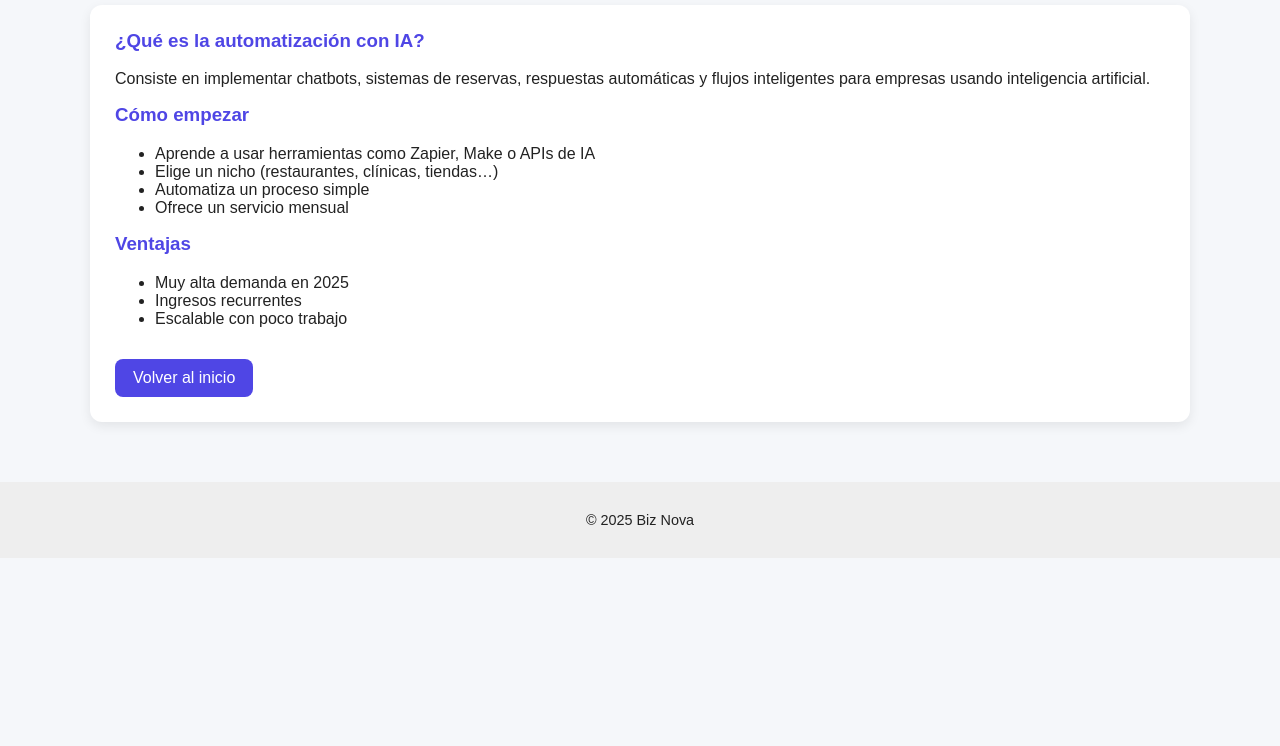
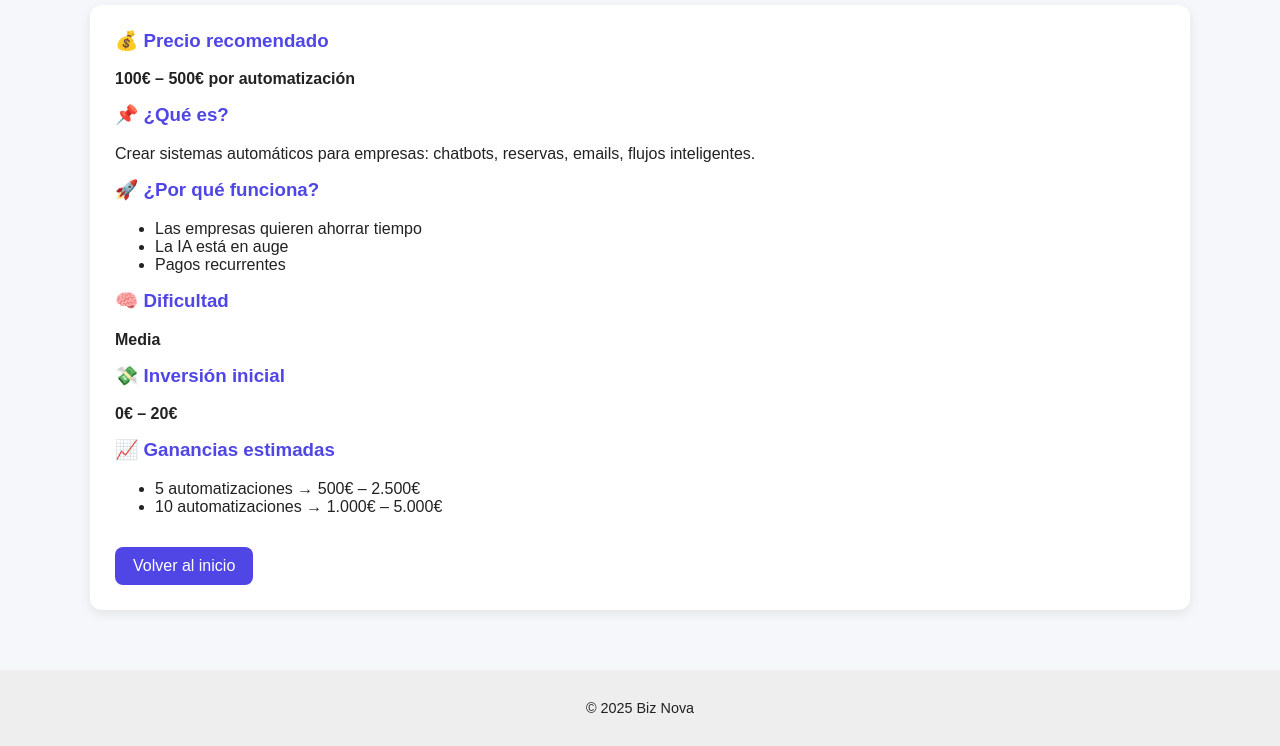
Before and after one commit to marcos-ia/BizNova, a plain HTML site: page ideas/ia.html in a window 1280 px wide. Shown: the part 366-1112 px from the top of the page. Before the commit the page ends 924 px from the top, so only its background shows below. Drawn offline with Linux system fonts and the light colour scheme; files that its build step writes are made by us from their sources.

Commit message:
Update ia.html

```diff
--- a/ideas/ia.html
+++ b/ideas/ia.html
@@ -11,29 +11,37 @@
     <h1>Biz Nova</h1>
     <p>Ideas de negocio innovadoras</p>
 </header>
+
 <div class="container">
-    <h2 class="section-title">Automatización con IA — Servicios inteligentes</h2>
+    <h2 class="section-title">Automatización con IA</h2>
+
     <div class="card">
-        <h3>¿Qué es la automatización con IA?</h3>
-        <p>Consiste en implementar chatbots, sistemas de reservas, respuestas automáticas y flujos inteligentes para empresas usando inteligencia artificial.</p>
-        <h3>Cómo empezar</h3>
+        <h3>💰 Precio recomendado</h3>
+        <p><strong>100€ – 500€ por automatización</strong></p>
+
+        <h3>📌 ¿Qué es?</h3>
+        <p>Crear sistemas automáticos para empresas: chatbots, reservas, emails, flujos inteligentes.</p>
+
+        <h3>🚀 ¿Por qué funciona?</h3>
         <ul>
-            <li>Aprende a usar herramientas como Zapier, Make o APIs de IA</li>
-            <li>Elige un nicho (restaurantes, clínicas, tiendas…)</li>
-            <li>Automatiza un proceso simple</li>
-            <li>Ofrece un servicio mensual</li>
+            <li>Las empresas quieren ahorrar tiempo</li>
+            <li>La IA está en auge</li>
+            <li>Pagos recurrentes</li>
         </ul>
-        <h3>Ventajas</h3>
+        <h3>🧠 Dificultad</h3>
+        <p><strong>Media</strong></p>
+
+        <h3>💸 Inversión inicial</h3>
+        <p><strong>0€ – 20€</strong></p>
+
+        <h3>📈 Ganancias estimadas</h3>
         <ul>
-            <li>Muy alta demanda en 2025</li>
-            <li>Ingresos recurrentes</li>
-            <li>Escalable con poco trabajo</li>
+            <li>5 automatizaciones → 500€ – 2.500€</li>
+            <li>10 automatizaciones → 1.000€ – 5.000€</li>
         </ul>
         <a href="../index.html" class="btn">Volver al inicio</a>
     </div>
 </div>
-<footer>
-    © 2025 Biz Nova
-</footer>
+<footer>© 2025 Biz Nova</footer>
 </body>
 </html>
```
